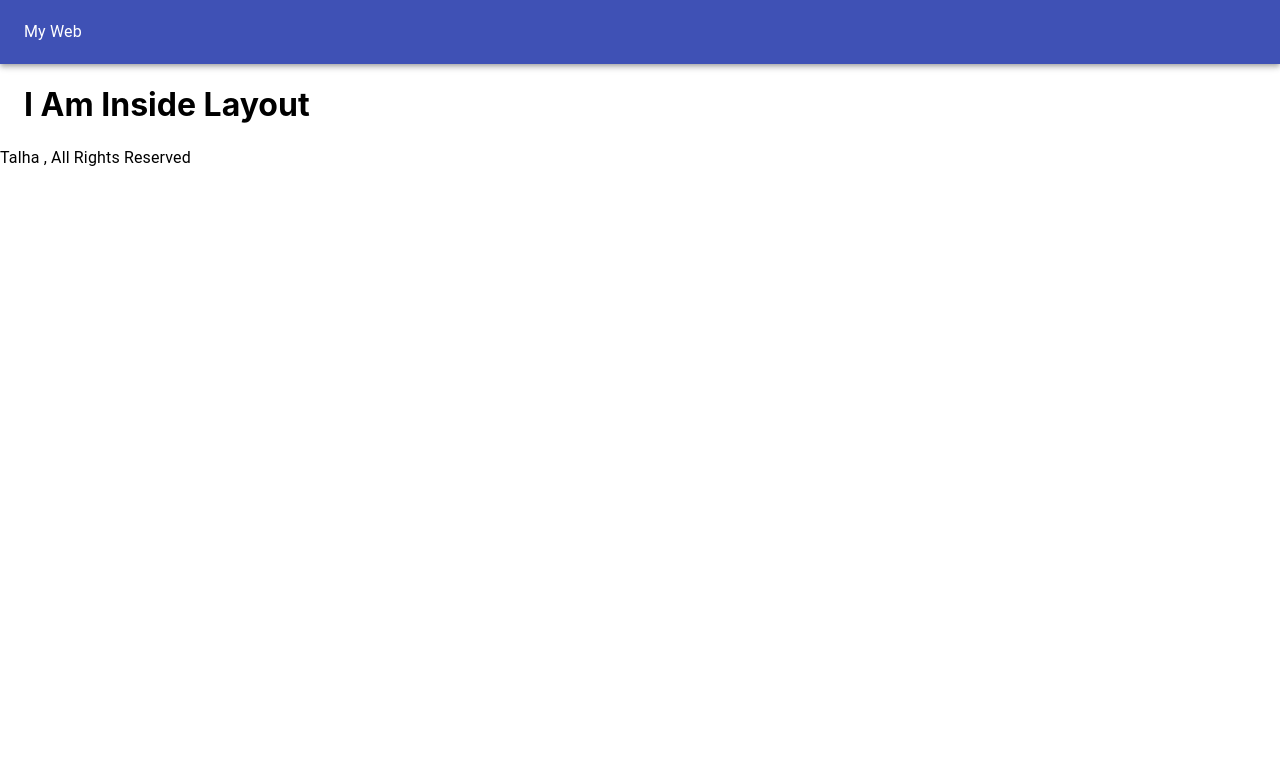
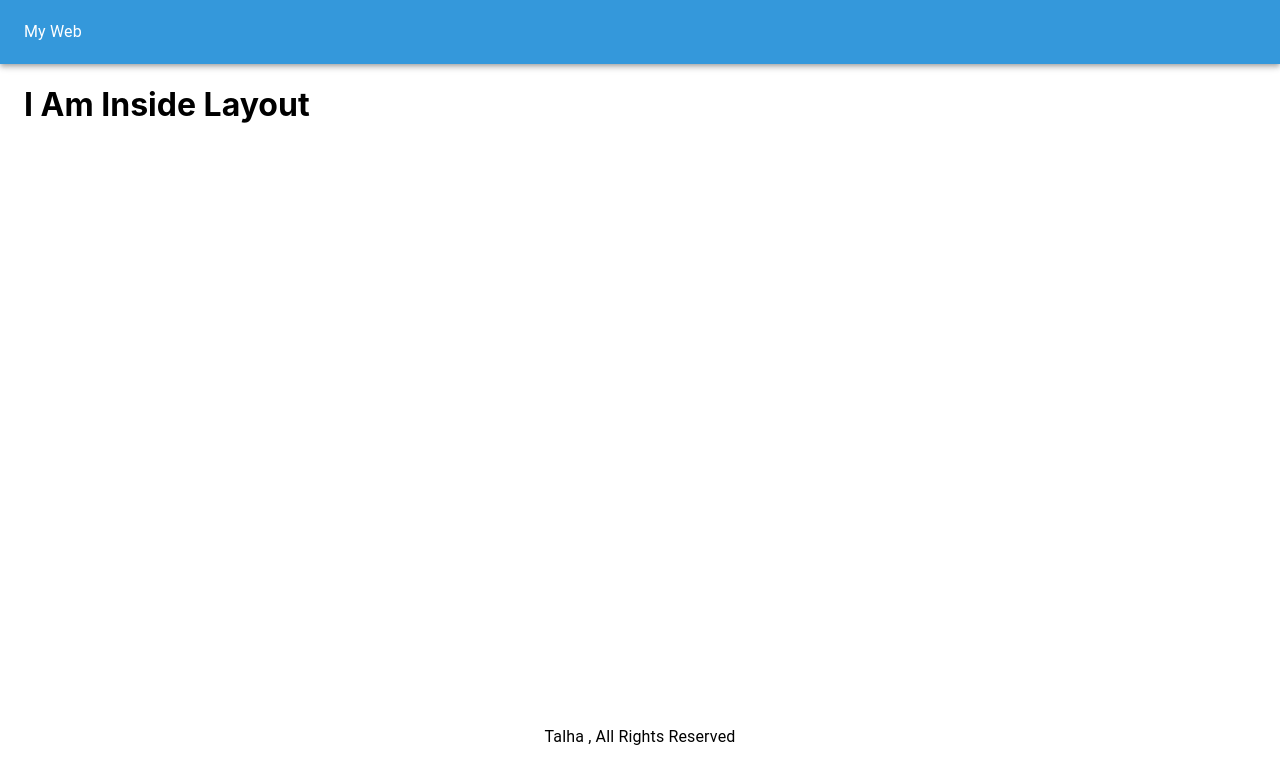
Before and after one commit to Talha-Zubair-Mayo/next-ecommerce, a Next.js app: page / in a window 1280 px wide. Shown: the top 784 px of the page. Built offline with nearby package versions, Linux system fonts and the light colour scheme.

Commit message:
Styling To Layout

```diff
--- a/src/Components/Layout.js
+++ b/src/Components/Layout.js
@@ -8,20 +8,23 @@
   Container,
 } from "@material-ui/core";
 import Head from "next/head";
+import useStyles from "../../utils/JssStyles";
+
 const Layout = ({ children }) => {
+  const classes = useStyles();
   return (
     <div>
       <Head>
         <title>Ecommerce Site</title>
       </Head>
-      <AppBar position="static">
+      <AppBar position="static" className={classes.navbar}>
         <Toolbar>
           <Typography>My Web</Typography>
         </Toolbar>
       </AppBar>
-      <Container>{children}</Container>
-      <footer>
-        <Typography >Talha ,  All Rights Reserved</Typography>
+      <Container className={classes.main}>{children}</Container>
+      <footer className={classes.footer}>
+        <Typography>Talha , All Rights Reserved</Typography>
       </footer>
     </div>
   );
--- /dev/null
+++ b/utils/JssStyles.js
@@ -0,0 +1,14 @@
+import { makeStyles } from "@material-ui/core";
+
+const useStyles = makeStyles({
+  navbar: {
+    backgroundColor: "#3498db",
+    "& a": { color: "#ffff", textDecoration: "none", marginLeft: "10px" },
+  },
+  main: { minHeight: "80vh" },
+  footer: {
+    textAlign: "center",
+  },
+});
+
+export default useStyles;
```
